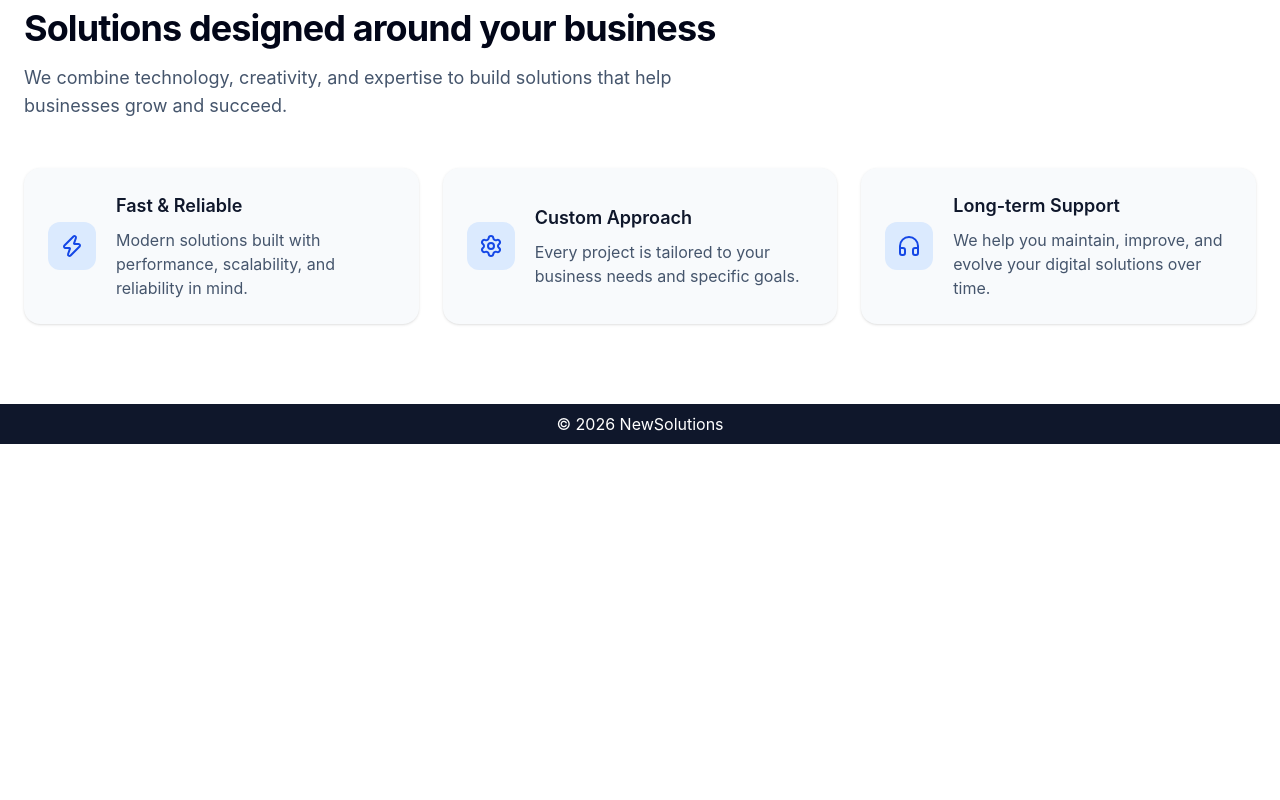
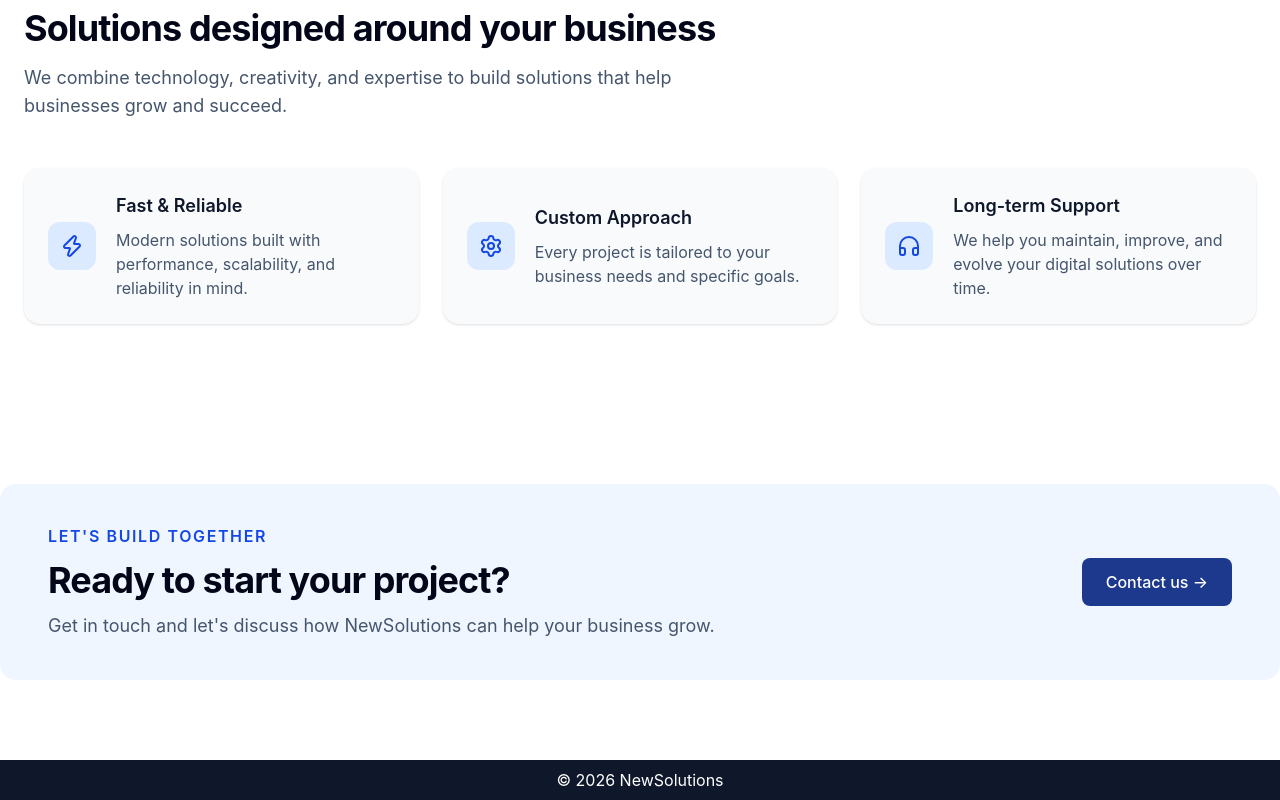
Before and after one commit to duartesimo/NewSolutions, a React (Vite) app in the folder frontend/: page / in a window 1280 px wide. Shown: the part 1424-2224 px from the top of the page. Before the commit the page ends 1868 px from the top, so only its background shows below. Built offline with nearby package versions, Linux system fonts and the light colour scheme.

Commit message:
Added home cta section

```diff
--- /dev/null
+++ b/frontend/src/components/sections/CTA.tsx
@@ -0,0 +1,35 @@
+import { Link } from "react-router-dom";
+
+function CTA() {
+  return (
+    <section className="py-20">
+      <div className="mx-auto flex max-w-7xl flex-col gap-8 rounded-2xl bg-blue-50 px-6 py-10 md:flex-row md:items-center md:justify-between md:px-12">
+        {/* Text */}
+        <div className="max-w-2xl">
+          <p className="text-center font-semibold tracking-widest text-blue-700 uppercase md:text-left">
+            Let's build together
+          </p>
+
+          <h2 className="text-center mt-3 text-3xl font-bold tracking-tight text-slate-950 sm:text-4xl md:text-left">
+            Ready to start your project?
+          </h2>
+
+          <p className="mt-3 text-base leading-7 text-slate-600 sm:text-lg">
+            Get in touch and let's discuss how NewSolutions can help your
+            business grow.
+          </p>
+        </div>
+
+        {/* Button */}
+        <Link
+          to="/contact"
+          className="inline-flex items-center justify-center rounded-lg bg-blue-900 px-6 py-3 font-medium text-white transition hover:bg-blue-800"
+        >
+          Contact us →
+        </Link>
+      </div>
+    </section>
+  );
+}
+
+export default CTA;
--- a/frontend/src/pages/Home.tsx
+++ b/frontend/src/pages/Home.tsx
@@ -1,6 +1,7 @@
 import Hero from "../components/sections/Hero";
 import ServicesPreview from "../components/sections/ServicesPreview";
 import Benefits from "../components/sections/Benefits";
+import CTA from "../components/sections/CTA";
 
 function Home() {
   return (
@@ -8,6 +9,7 @@ function Home() {
       <Hero />
       <ServicesPreview />
       <Benefits />
+      <CTA />
     </>
   );
 }
```
